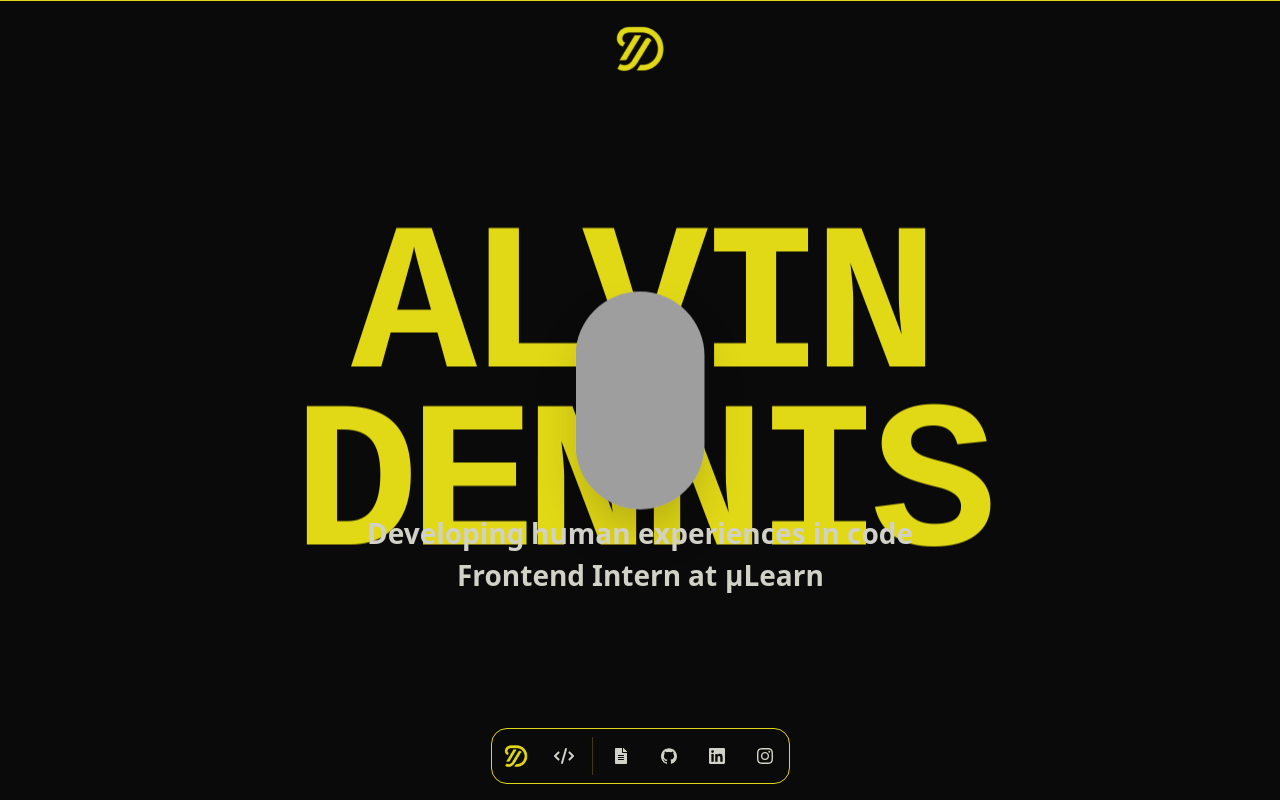
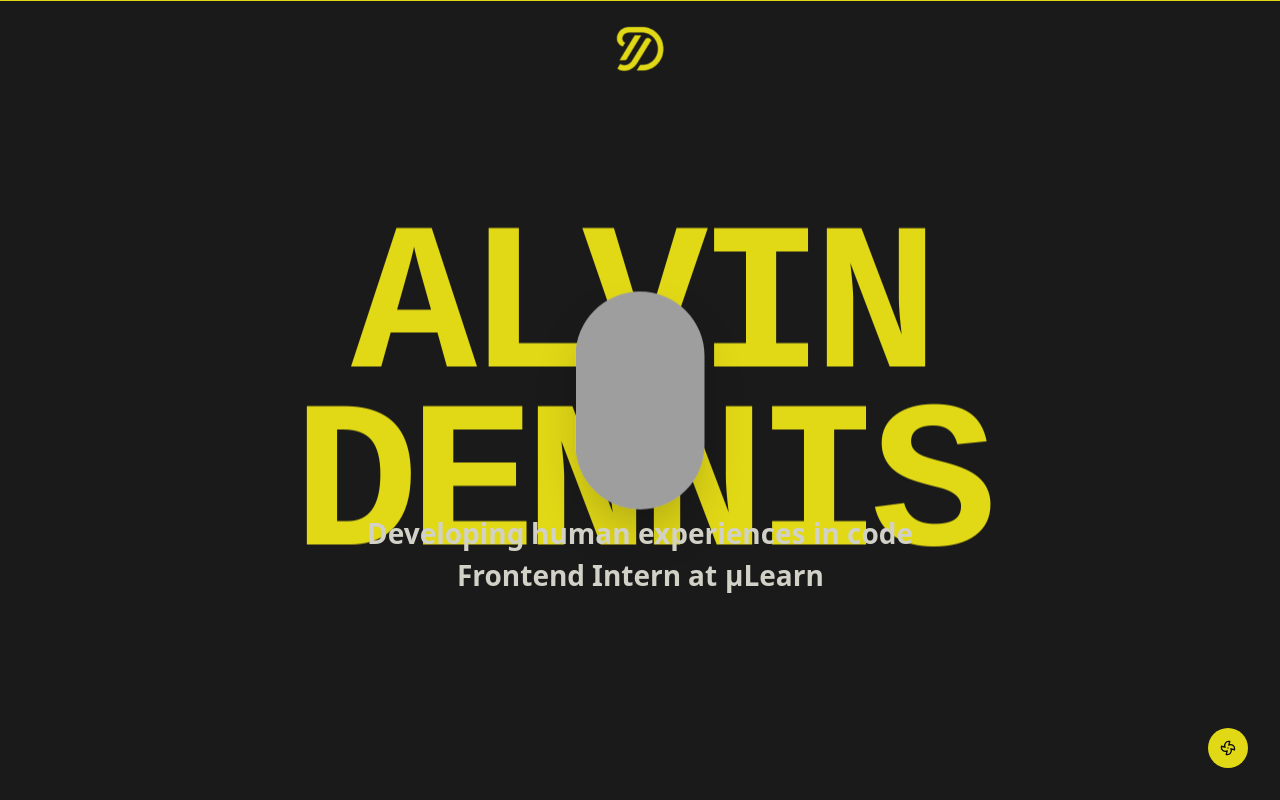
Before and after one commit to alvin-dennis/Personal-Portfolio-2.0, a Next.js app: page / in a window 1280 px wide. Shown: the top 800 px of the page. Built offline with nearby package versions, Linux system fonts and the light colour scheme; grey boxes are pictures that could not be loaded.

Commit message:
feat: remove dock and add action button & edit data to match config

```diff
--- a/src/app/(home)/_components/Stats.tsx
+++ /dev/null
@@ -1,64 +0,0 @@
-import { Variants } from "framer-motion";
-import { MotionSection, MotionDiv, MotionP } from "@/components/Framer";
-import Section from "@/components/Section";
-
-interface Stat {
-    label: string;
-    value: string;
-}
-
-interface StatsProps {
-    stats: Stat[];
-}
-
-const containerVariants: Variants = {
-    hidden: {},
-    visible: {
-        transition: {
-            staggerChildren: 0.15,
-            delayChildren: 0.1,
-        },
-    },
-};
-
-const fadeInUp: Variants = {
-    hidden: { opacity: 0, y: 20 },
-    visible: {
-        opacity: 1,
-        y: 0,
-        transition: { duration: 0.5, ease: [0.42, 0, 0.58, 1] },
-    },
-};
-
-export default function Stats({ stats }: StatsProps) {
-    return (
-        <Section
-            text="Stats"
-            href="stats"
-            paragraph="Key professional metrics reflecting experience, projects, and expertise."
-        >
-            <MotionDiv
-                className="grid grid-cols-2 md:grid-cols-4 gap-6 mt-8"
-                variants={containerVariants}
-                initial="hidden"
-                whileInView="visible"
-                viewport={{ once: true }}
-            >
-                {stats.map((stat) => (
-                    <MotionDiv
-                        key={stat.label}
-                        variants={fadeInUp}
-                        className="flex flex-col items-center justify-center p-4 bg-background rounded-lg shadow-sm"
-                    >
-                        <MotionP className="text-2xl font-bold text-primary">
-                            {stat.value}
-                        </MotionP>
-                        <MotionP className="mt-1 text-sm text-muted-foreground text-center">
-                            {stat.label}
-                        </MotionP>
-                    </MotionDiv>
-                ))}
-            </MotionDiv>
-        </Section>
-    );
-}
--- a/src/app/globals.css
+++ b/src/app/globals.css
@@ -82,7 +82,7 @@
 
 :root {
   --radius: 0.625rem;
-  --background: #0a0a0a;
+  --background: #1a1a1a;
   --foreground: #d1d1c7;
   --card: #151501;
   --card-foreground: #d1d1c7;
--- a/src/components/Footer.tsx
+++ b/src/components/Footer.tsx
@@ -30,7 +30,6 @@ export default function Footer() {
       setShowSuccess(true)
     }, 500)
   }
-
 
   return (
     <MotionFooter
--- a/src/components/Loader.tsx
+++ b/src/components/Loader.tsx
@@ -3,7 +3,7 @@ import loader from "@/components/ui/loader.json"
 
 export default function Loader() {
     return (
-        <div className="fixed inset-0 z-50 flex items-center justify-center bg-black">
+        <div className="fixed inset-0 z-50 flex items-center justify-center bg-background">
             <Lottie
                 animationData={loader}
                 loop={false}
--- a/src/components/Navbar.tsx
+++ b/src/components/Navbar.tsx
@@ -1,102 +1,83 @@
-import Image from "next/image";
-import { Dock, DockIcon } from "@/components/ui/dock";
-import { Separator } from "@/components/ui/separator";
-import { cn } from "@/lib/utils";
-import { FaCode } from "react-icons/fa6";
+"use client";
+
+import { useState } from "react";
+import { AnimatePresence } from "framer-motion";
+import { Button } from "@/components/ui/button";
 import { SITE_CONFIG } from "@/lib/constants";
+import { MotionDiv } from "@/components/Framer";
 import Link from "next/link";
-import { MotionHeader } from "@/components/Framer";
-import { Tooltip, TooltipContent, TooltipTrigger } from "@/components/ui/tooltip";
-import { Variants } from "framer-motion";
-
-const fadeInUp: Variants = {
-  hidden: { opacity: 0, y: 30 },
-  visible: {
-    opacity: 1,
-    y: 0,
-    transition: { duration: 0.6, ease: [0.42, 0, 0.58, 1] },
-  },
-};
+import { Fan } from "lucide-react";
 
 export default function Navbar() {
+  const [isOpen, setIsOpen] = useState(false);
   return (
-    <MotionHeader
-      variants={fadeInUp}
-      viewport={{ once: true }}>
-      <div className="pointer-events-none fixed inset-x-0 bottom-0 z-30 mx-auto mb-12 flex h-full max-h-14 origin-bottom">
-        <Dock
-          className="pointer-events-auto relative z-50 mx-auto flex h-full min-h-full transform-gpu items-center bg-background px-1
-            border-primary"
+    <div className="fixed bottom-8 right-8 z-50 flex flex-col items-end">
+      <Button
+        variant="default"
+        size={"icon-lg"}
+        onClick={() => setIsOpen(!isOpen)}
+      >
+        <MotionDiv
+          animate={{ rotate: isOpen ? 180 : 0 }}
+          transition={{
+            duration: 0.3,
+            ease: "easeInOut",
+            type: "spring",
+            stiffness: 300,
+            damping: 20,
+          }}
         >
-          <DockIcon>
-            <Tooltip>
-              <TooltipTrigger asChild>
-                <Link
-                  href="/"
-                  aria-label="Home link"
-                  className={cn(
-                    "size-12 flex items-center justify-center group"
-                  )}
-                >
-                  <Image
-                    className="rounded-sm"
-                    src={SITE_CONFIG.siteLogo}
-                    width={35}
-                    height={35}
-                    alt="website logo"
-                  />
-                </Link>
-              </TooltipTrigger>
-              <TooltipContent>
-                Home
-              </TooltipContent>
-            </Tooltip>
-          </DockIcon>
-
-
-          <DockIcon>
-            <Tooltip>
-              <TooltipTrigger asChild>
-                <Link
-                  href="/projects"
-                  aria-label="Projects link"
-                  className={cn(
-                    "size-12 flex items-center justify-center group"
-                  )}
-                >
-                  <FaCode className="size-5" />
-                </Link>
-              </TooltipTrigger>
-              <TooltipContent>
-                Projects
-              </TooltipContent>
-            </Tooltip>
-          </DockIcon>
-
-          <Separator orientation="vertical" className="h-full" />
-
-          {SITE_CONFIG.socialLinks.map((item) => (
-            <DockIcon key={item.text}>
-              <Tooltip>
-                <TooltipTrigger asChild>
-                <Link
-                  href={item.href}
-                  aria-label={item.text}
-                  className={cn(
-                    "flex size-12 items-center justify-center"
-                  )}
-                >
-                  {item.icon && <item.icon className="size-4 text-current" />}
-                  </Link>
-                </TooltipTrigger>
-                <TooltipContent>
-                  {item.text}
-                </TooltipContent>
-              </Tooltip>
-            </DockIcon>
-          ))}
-        </Dock>
-      </div>
-    </MotionHeader>
+          <Fan className="w-6 h-6 md:w-8 md:h-8" />
+        </MotionDiv>
+      </Button>
+      <AnimatePresence>
+        {isOpen && (
+          <MotionDiv
+            initial={{ opacity: 0, x: 10, y: 10, filter: "blur(10px)" }}
+            animate={{ opacity: 1, x: 0, y: 0, filter: "blur(0px)" }}
+            exit={{ opacity: 0, x: 10, y: 10, filter: "blur(10px)" }}
+            transition={{
+              duration: 0.6,
+              type: "spring",
+              stiffness: 300,
+              damping: 20,
+              delay: 0.1,
+            }}
+            className="absolute bottom-10 right-0 mb-2"
+          >
+            <div className="flex flex-col items-end gap-3">
+              {SITE_CONFIG.socialLinks.map((option, index) => {
+                const Icon = option.icon;
+                return (
+                  <MotionDiv
+                    key={option.text}
+                    initial={{ opacity: 0, x: 20 }}
+                    animate={{ opacity: 1, x: 0 }}
+                    exit={{ opacity: 0, x: 20 }}
+                    transition={{ delay: index * 0.05 }}
+                  >
+                    <Button
+                      asChild
+                      variant="default"
+                      size="sm"
+                      className="flex items-center gap-2"
+                    >
+                      <Link
+                        href={option.href}
+                        target="_blank"
+                        rel="noopener noreferrer"
+                      >
+                        <Icon className="w-4 h-4" />
+                        <span>{option.text}</span>
+                      </Link>
+                    </Button>
+                  </MotionDiv>
+                );
+              })}
+            </div>
+          </MotionDiv>
+        )}
+      </AnimatePresence>
+    </div>
   );
-}
+};
--- a/src/lib/constants.ts
+++ b/src/lib/constants.ts
@@ -41,6 +41,7 @@ import {
 import { DiRedis } from "react-icons/di";
 import {
   FaBrain,
+  FaCode,
   FaFileAlt,
   FaGlobe,
   FaLayerGroup,
@@ -55,6 +56,11 @@ export const SITE_CONFIG = {
     "Builder, maker, and developer passionate about crafting digital solutions and innovative technology. I blend creativity with technical expertise to solve real-world problems and empower communities.",
   siteLogo: "/assets/common/logo-nobg.png",
   socialLinks: [
+    {
+      text: "Projects",
+      href: "/projects",
+      icon: FaCode,
+    },
     {
       text: "Resume",
       href: "https://resume.alvinn.me/",
```
Also changed, not shown: src/components/ui/loader.json (+1 -1 lines).
